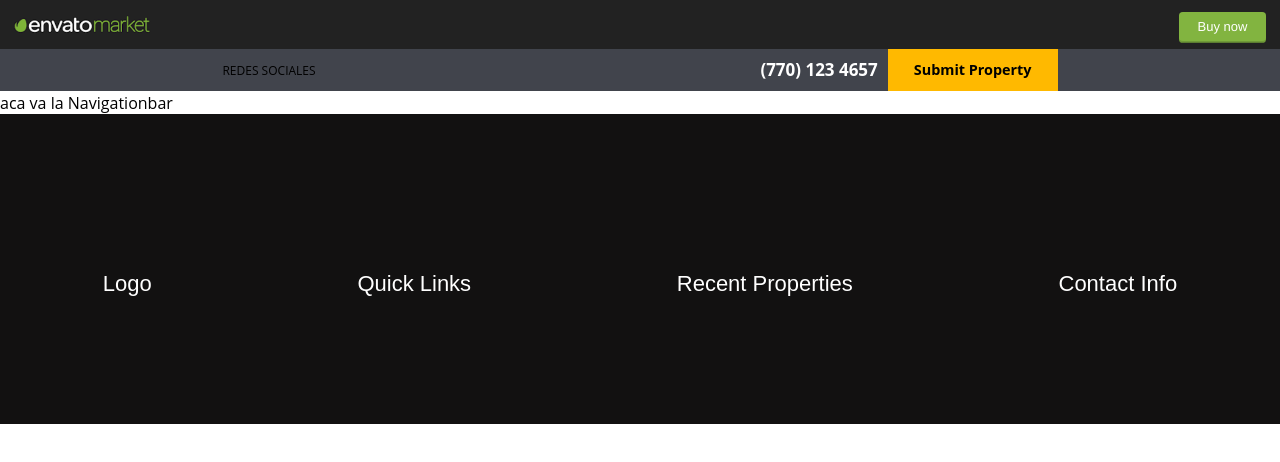
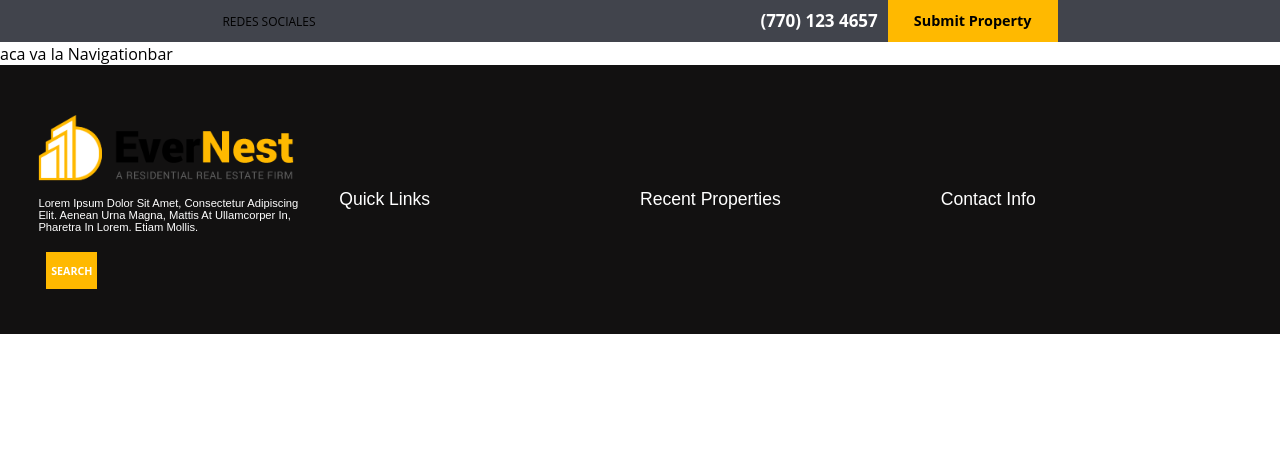
Before and after one commit to fcurrao/evernest, a React (Create React App) app: page /home in a window 1280 px wide. Shown: the top 462 px of the page. Built offline with nearby package versions, Linux system fonts and the light colour scheme.

Commit message:
modelling2..

```diff
--- a/src/App.js
+++ b/src/App.js
@@ -19,7 +19,7 @@ function App() {
    <>
       {/* <CartProvider > */}
         <BrowserRouter>
-              <Buybar />
+              {/* <Buybar /> */}
               <Contactbar />
               <Navigationbar />
               <Routes>
--- a/src/pages/Footer.js
+++ b/src/pages/Footer.js
@@ -12,7 +12,10 @@ const Footer = () => {
 
 
 <section className="footer1">
-logo
+<div className="margintop5"> <img className="logo" src="./assets/img/logo.png" alt="pictureProp" /></div>
+
+<p className='text14'>Lorem ipsum dolor sit amet, consectetur adipiscing elit. Aenean urna magna, mattis at ullamcorper in, pharetra in lorem. Etiam mollis.</p>
+<button className="buttonch">    <p className="text1"> SEARCH </p> </button>
 </section>
 
 
--- a/src/pages/pages.css
+++ b/src/pages/pages.css
@@ -98,6 +98,7 @@
 .text1 {}
 
 .footerclass {
+    zoom: 80%;
     font-size: 22px;
     text-transform: capitalize;
     text-align: left;
@@ -106,12 +107,12 @@
     display: flex;
     height: 240px !important;
     background: #121111;
-    padding: 50px 0 20px 0;
+    padding: 3%;
     flex-direction: row;
     flex-wrap: nowrap;
     align-content: space-around;
-    justify-content: space-around;
     align-items: center;
+    justify-content: center;
 }
 
 .listabox {
@@ -191,15 +192,15 @@
     margin-top: -3%;
 }
 
-.featuredprop{
+.featuredprop {
     margin: 50px;
 }
 
-.featuredproptext{
-margin-bottom: 40px;
+.featuredproptext {
+    margin-bottom: 40px;
 }
 
-.titletext{
+.titletext {
     font-size: 46px;
     color: #000;
     font-family: 'Poppins', sans-serif;
@@ -209,7 +210,7 @@ margin-bottom: 40px;
     line-height: 1.2;
 }
 
-.text2{
+.text2 {
     font-size: 16px;
     color: #000;
     font-weight: 500;
@@ -218,7 +219,7 @@ margin-bottom: 40px;
     padding: 0px;
 }
 
-.buyorsell{
+.buyorsell {
     display: flex;
     background: url(http://malikhassan.com/html/evernest/images/house-bg.jpg) no-repeat top;
     text-align: center;
@@ -231,7 +232,7 @@ margin-bottom: 40px;
     align-items: center;
 }
 
-.divbuttonsbuyorsell{
+.divbuttonsbuyorsell {
     display: flex;
     flex-wrap: nowrap;
     align-content: flex-end;
@@ -240,7 +241,7 @@ margin-bottom: 40px;
     flex-direction: row;
 }
 
-.text4{
+.text4 {
     text-decoration: none;
     font-size: 16px;
     font-family: 'Poppins', sans-serif;
@@ -251,11 +252,62 @@ margin-bottom: 40px;
     background: #ffb900;
 }
 
-.popularplaces{
+.popularplaces {
     margin-top: 5%
 }
 
 
-.proptorent{
+.proptorent {
     margin-top: 5%
 }
+
+.footer1 {
+    width: 25%;
+    margin-right: 50px;
+    display: flex;
+    flex-direction: column;
+    align-content: space-around;
+    justify-content: space-between;
+    align-items: flex-start;
+}
+
+.text14 {
+    font-size: 14px;
+}
+
+.buttonch {
+    margin: 10px;
+    border: none;
+    font-family: 'Open Sans', sans-serif;
+    text-decoration: none;
+    background: #ffb900;
+    color: white;
+    font-weight: bold;
+    display: block;
+    text-align: center;
+    height: 100% !important;
+    justify-content: center;
+    align-items: center;
+}
+
+.logo {
+    width: 100%;
+}
+
+
+
+.footer2 {
+    width: 25%;
+    margin-right: 50px;
+}
+
+.footer3 {
+    width: 25%;
+    margin-right: 50px;
+}
+
+
+.footer4 {
+    width: 25%;
+    margin-right: 50px;
+}
```
